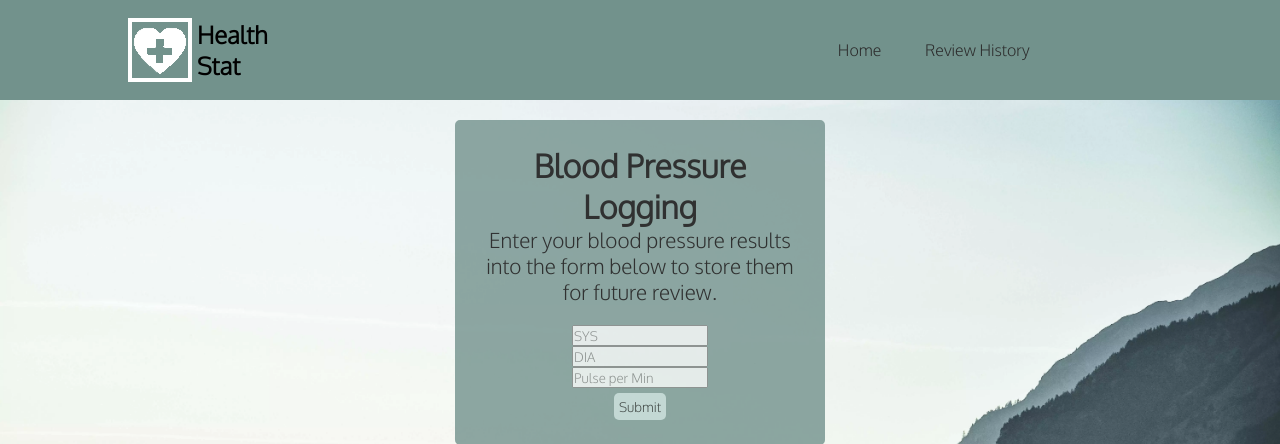
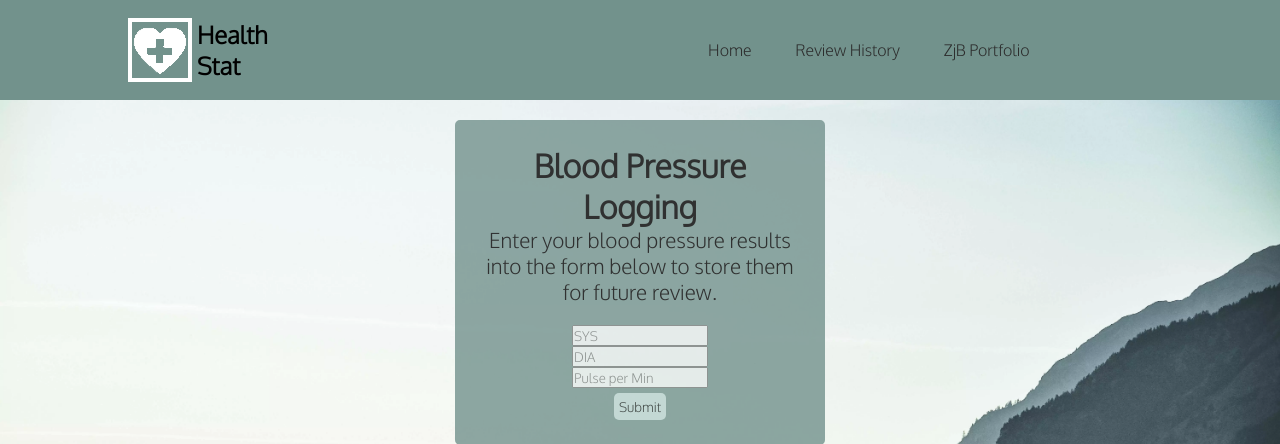
Before and after one commit to ZackeryJBrown/health_stat, a PHP site: page / in a window 1280 px wide. Shown: the top 444 px of the page. Run offline with PHP 8.4, Linux system fonts and the light colour scheme.

Commit message:
UI overhaul

```diff
--- a/healthstat.js
+++ b/healthstat.js
@@ -4,9 +4,6 @@ $(document).ready(function(){
 //mysql2
 //jquery3.6.0
 
-/*var sysObj = document.getElementById("sysfield");
-var diaObj = document.getElementById("diafield");
-var pulseObj = document.getElementById("pulsefield");*/
 var submitButtonObj = document.getElementById("submitbutton");
 var userInputsValid = true;
 
@@ -15,7 +12,6 @@ var formArray = {
   "diaValue"  : 0,
   "pulseValue": 0
 };
-
 
 function argsValid(argsArray){
   for (var storedInputs in argsArray){
--- a/index.php
+++ b/index.php
@@ -28,6 +28,7 @@
             <ul>
 				<li><a href="index.php">Home</a></li>
                 <li><a href="graphs.php">Review History</a></li>
+        		<li><a href="/index.html">ZjB Portfolio</a></li>
 			</ul>
         </nav>
 </header>
```
Also changed, not shown: graphs.js (line endings or trailing spaces), graphs.php (line endings or trailing spaces), styles/styles.css (line endings or trailing spaces), styles/styles.scss (line endings or trailing spaces). Lines whose indentation alone changed are shown as unchanged.
